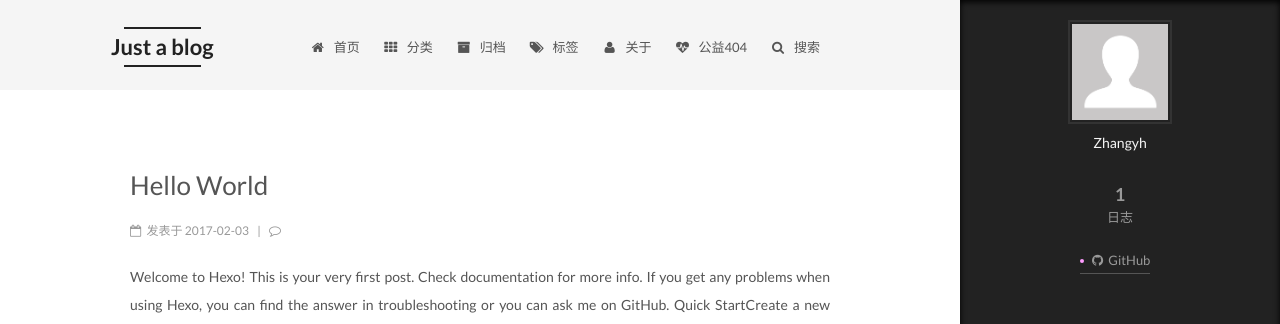
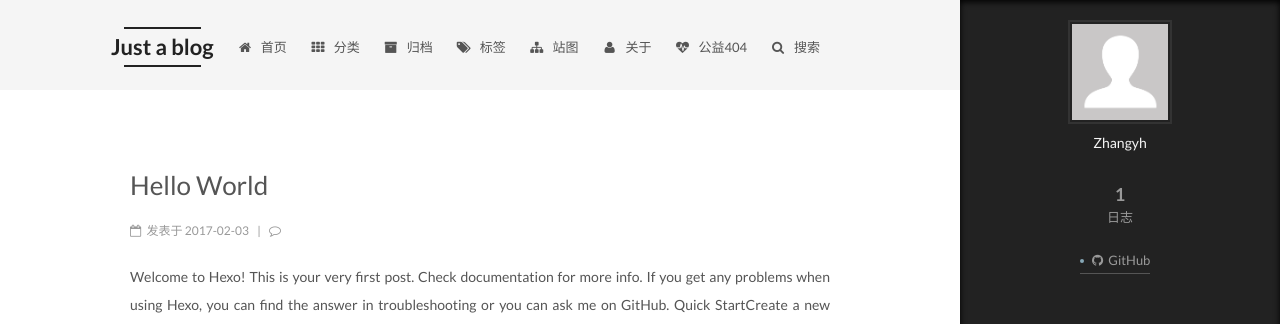
Before and after one commit to zhdhr0000/blog, a plain HTML site: page index.html in a window 1280 px wide. Both pictures are taken after a click on the element 1217 px from the left and 742 px from the top of the page. Shown: the top 324 px of the page. Drawn offline with Linux system fonts and the light colour scheme; a script that the page names is missing.

Commit message:
Site updated: 2017-02-03 15:40:52

```diff
--- a/css/main.css
+++ b/css/main.css
@@ -1685,7 +1685,7 @@ pre .javascript .function {
   width: 4px;
   height: 4px;
   border-radius: 50%;
-  background: #ff9cff;
+  background: #86a7b6;
 }
 .links-of-blogroll {
   font-size: 13px;
--- a/index.html
+++ b/index.html
@@ -216,6 +216,16 @@
               <i class="menu-item-icon fa fa-fw fa-tags"></i> <br />
 
             标签
+          </a>
+        </li>
+
+
+        <li class="menu-item menu-item-sitemap">
+          <a href="/sitemap.xml" rel="section">
+
+              <i class="menu-item-icon fa fa-fw fa-sitemap"></i> <br />
+
+            站图
           </a>
         </li>
 
```
Also changed, not shown: 2017/02/03/hello-world/index.html (+10 -0 lines), about/index.html (+10 -0 lines), archives/2017/02/index.html (+10 -0 lines), archives/2017/index.html (+10 -0 lines), archives/index.html (+10 -0 lines), categories/index.html (+10 -0 lines), tags/index.html (+10 -0 lines).
